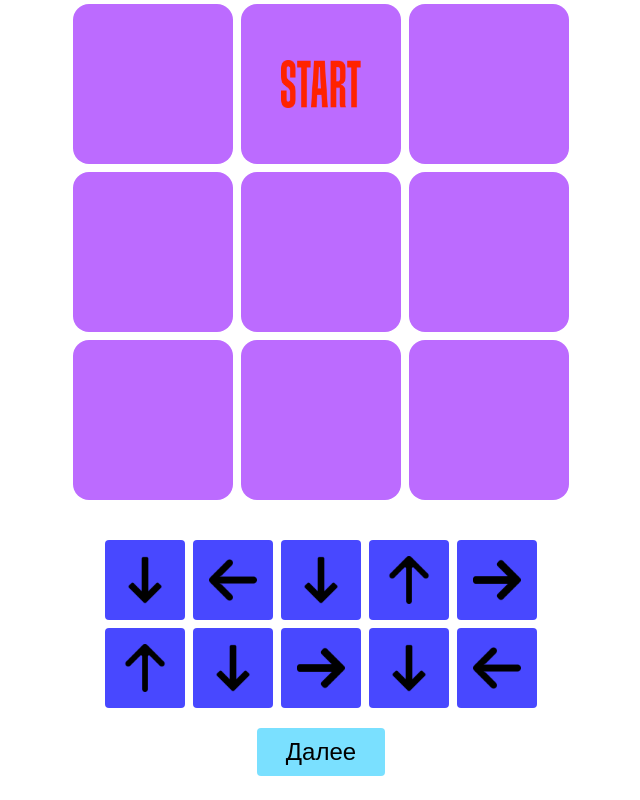
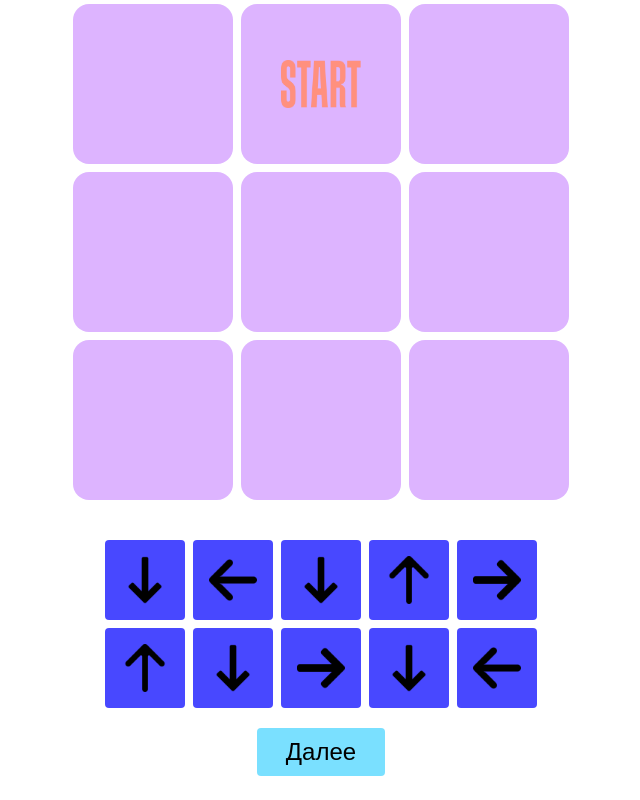
Before and after one commit to 11alexey11/ama_kids_labyrinth, a React app: page / in a window 1280 px wide. Both pictures are taken after a click on the element 472 px from the left and 84 px from the top of the page. Shown: the whole page, without its empty margins (319-959 px from the left). Built offline with nearby package versions, Linux system fonts and the light colour scheme.

Commit message:
fix: Fix animation of menu cell

```diff
--- a/src/components/Cell/Cell.js
+++ b/src/components/Cell/Cell.js
@@ -4,9 +4,9 @@
 
 import './index.scss';
 
-const Cell = ({ cell, startCell, clickCellHandler, isDisabledCellClick }) => {
+const Cell = ({ cell, lastLabyrinthCell, startCell, clickCellHandler, isDisabledCellClick }) => {
     return (
-        <div disabled={isDisabledCellClick} onClick={ () => clickCellHandler(cell) } className={`cell ${isDisabledCellClick ? 'disabled' : ''}`}>
+        <div disabled={isDisabledCellClick} onClick={ () => clickCellHandler(cell, lastLabyrinthCell) } className={`cell ${isDisabledCellClick ? 'disabled' : ''}`}>
             {
                 cell.x === startCell.x && cell.y === startCell.y &&
                 (
--- a/src/components/Field/Field.js
+++ b/src/components/Field/Field.js
@@ -1,7 +1,8 @@
 import React from 'react';
-import { useSelector } from 'react-redux';
+import { useDispatch, useSelector } from 'react-redux';
 
 import { fieldSize } from '../../constants/fieldSize';
+import { setDisabledCellClick, setIsEndGame } from '../../store/game/actions';
 import { getFieldCells, getIsDisabledCellClick, getLabyrinthCells, getStartCell } from '../../store/game/selectors';
 import { Cell } from '../Cell';
 
@@ -13,20 +14,35 @@
 }
 
 const Field = () => {
+    const dispatch = useDispatch();
+
     const cells = useSelector(getFieldCells);
     const startCell = useSelector(getStartCell);
     const labyrinthCells = useSelector(getLabyrinthCells);
     const lastLabyrinthCell = labyrinthCells[labyrinthCells.length - 1];
     const isDisabledCellClick = useSelector(getIsDisabledCellClick);
 
-    const clickCellHandler = (cell) => {
-        console.log(cell);
+    const clickCellHandler = (cell, lastLabyrinthCell) => {
+        dispatch(setDisabledCellClick(true));
+        dispatch(setIsEndGame());
+        if (cell.x === lastLabyrinthCell.x && cell.y === lastLabyrinthCell.y) {
+            console.log(true)
+        }
     }
 
     return (
         <div className='field' style={fieldStyle}>
             {
-                cells.map((cell, index) => <Cell key={index} isDisabledCellClick={isDisabledCellClick} cell={cell} startCell={startCell} clickCellHandler={ clickCellHandler } />)
+                cells.map((cell, index) =>
+                    <Cell
+                        key={index}
+                        isDisabledCellClick={isDisabledCellClick}
+                        lastLabyrinthCell={lastLabyrinthCell}
+                        cell={cell}
+                        startCell={startCell}
+                        clickCellHandler={ clickCellHandler }
+                    />
+                )
             }
         </div>
     );
--- a/src/components/Menu/Menu.js
+++ b/src/components/Menu/Menu.js
@@ -1,10 +1,11 @@
-import React, { useEffect } from 'react';
+import React, { useEffect, useState } from 'react';
 import { useSelector, useDispatch } from 'react-redux';
-import { nanoid } from 'nanoid';
+
 
 import { neighboringCells } from '../../constants/neighboringCellsSize';
 import { setDisabledCellClick, startNewGameAction } from '../../store/game/actions';
-import { getDirections, getLabyrinthCells } from '../../store/game/selectors';
+import { getDirections, getIsEndGame, getLabyrinthCells } from '../../store/game/selectors';
+import { generateIds } from '../../utils/generateIds';
 
 import './index.scss';
 
@@ -14,18 +15,21 @@
 }
 
 const Menu = () => {
+    const [ids, setIds] = useState(generateIds());
+
     const dispatch = useDispatch();
 
     const labyrinthCells = useSelector(getLabyrinthCells);
     const directions = useSelector(getDirections);
+    const isEndGame = useSelector(getIsEndGame);
 
     useEffect(() => {
         setTimeout(() => dispatch(setDisabledCellClick(false)), 5000);
+    });
+
+    useEffect(() => {
+        setIds(generateIds)
     }, [labyrinthCells]);
-
-    const getId = () => {
-        return nanoid();
-    }
 
     const newGameHandler = () => {
         dispatch(setDisabledCellClick(true));
@@ -43,14 +47,16 @@
                                     animationDelay: `${index * 0.5}s`
                                 }}
                                 className={`menu__labyrinth__cell ${directions[index]}`}
-                                key={getId()}>
+                                key={ids[index]}>
                             </div>
                         )
 
                     })
                 }
             </div>
-            <input className='menu__start' type='button' onClick={ () => newGameHandler() } value='Далее' />
+            {
+                isEndGame && <input className='menu__start' type='button' onClick={ () => newGameHandler() } value='Далее' />
+            }
         </div>
     )
 };
--- a/src/store/game/actionTypes.js
+++ b/src/store/game/actionTypes.js
@@ -1,4 +1,5 @@
 export const gameActionTypes = {
     startNewGame: 'GAME_START_NEW_GAME',
-    setDisabledCellClick: 'GAME_SET_DISABLED_CELL_CLICK'
+    setDisabledCellClick: 'GAME_SET_DISABLED_CELL_CLICK',
+    setIsEndGame: 'GAME_SET_IS_END_GAME'
 }
--- a/src/store/game/actions.js
+++ b/src/store/game/actions.js
@@ -8,3 +8,7 @@
     type: gameActionTypes.setDisabledCellClick,
     payload: isDisabledCellClick
 });
+
+export const setIsEndGame = () => ({
+    type: gameActionTypes.setIsEndGame
+});
--- a/src/store/game/reducer.js
+++ b/src/store/game/reducer.js
@@ -11,7 +11,8 @@
     startCell: startCell,
     labyrinthCells: labyrinthCells,
     directions: directions,
-    isDisabledCellClick: true
+    isDisabledCellClick: true,
+    isEndGame: false
 };
 
 export const gameReducer = (state = initialState, action) => {
@@ -23,7 +24,8 @@
                 ...state,
                 startCell: newStartCell,
                 labyrinthCells: newLabyrinthCells,
-                directions: newDirections
+                directions: newDirections,
+                isEndGame: false
             }
         }
         case gameActionTypes.setDisabledCellClick: {
@@ -32,6 +34,12 @@
                 isDisabledCellClick: action.payload
             }
         }
+        case gameActionTypes.setIsEndGame: {
+            return {
+                ...state,
+                isEndGame: true
+            }
+        }
         default:
             return state
     }
--- a/src/store/game/selectors.js
+++ b/src/store/game/selectors.js
@@ -7,3 +7,5 @@
 export const getDirections = (state) => state.game.directions;
 
 export const getIsDisabledCellClick = (state) => state.game.isDisabledCellClick;
+
+export const getIsEndGame = (state) => state.game.isEndGame;
--- /dev/null
+++ b/src/utils/generateIds.js
@@ -0,0 +1,13 @@
+import { nanoid } from 'nanoid';
+
+import { neighboringCells } from '../constants/neighboringCellsSize';
+
+export const generateIds = () => {
+    const ids = [];
+
+    for (let i = 0; i < neighboringCells.size; i += 1) {
+        ids.push(nanoid());
+    }
+
+    return ids;
+};
```
